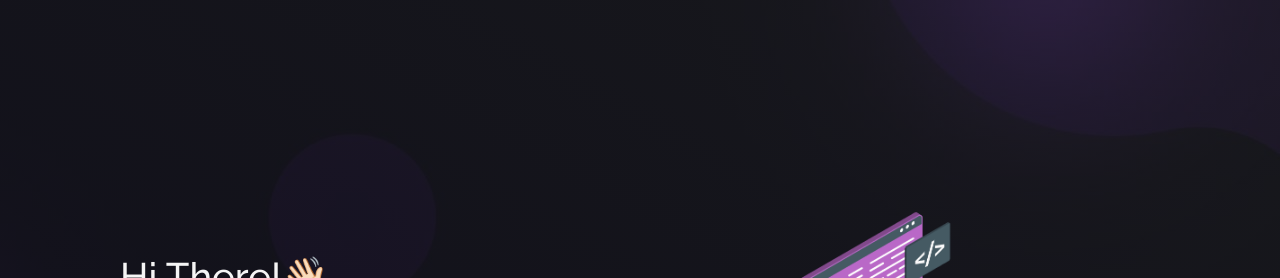
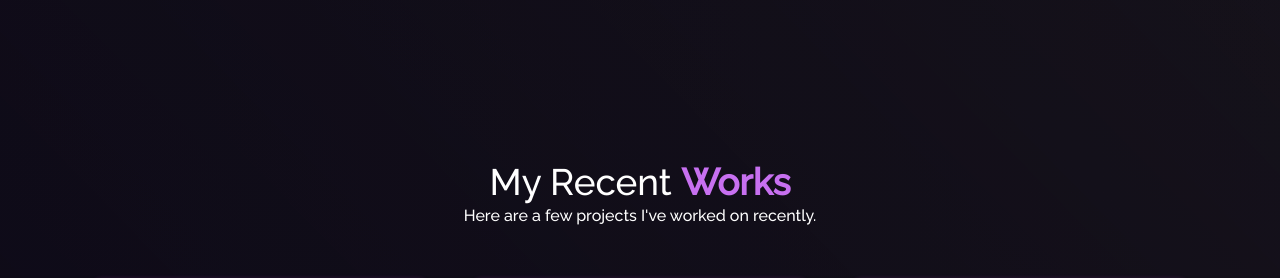
Before and after one commit to ilyess04/My-portfolio-website, a React (Create React App) app: page /projects in a window 1280 px wide. Before the commit this address led to /. Shown: the top 278 px of the page. Built offline with nearby package versions, Linux system fonts and the light colour scheme.

Commit message:
Projects page

```diff
--- a/src/pages/index.ts
+++ b/src/pages/index.ts
@@ -1,4 +1,5 @@
 import Home from "./home/Home";
 import About from "./about/About";
 import Resume from "./resume/Resume";
-export { Home, About, Resume };
+import Projects from "./projects/Projects";
+export { Home, About, Resume, Projects };
--- /dev/null
+++ b/src/pages/projects/Projects.tsx
@@ -0,0 +1,7 @@
+import { ICommonComponent } from "../../common/interfaces";
+import { ProjectsTemplate } from "../../templates";
+
+const Projects = ({ lang }: ICommonComponent): JSX.Element => {
+  return <ProjectsTemplate lang={lang} />;
+};
+export default Projects;
--- a/src/routes/AppRoutes.tsx
+++ b/src/routes/AppRoutes.tsx
@@ -1,6 +1,6 @@
 import PublicRoute from "./publicRoute/PublicRoute";
 import { BrowserRouter, Routes, Navigate, Route } from "react-router-dom";
-import { About, Home, Resume } from "../pages";
+import { About, Home, Projects, Resume } from "../pages";
 import { useContext } from "react";
 import { LangContext } from "../lang/provider/Provider";
 
@@ -13,6 +13,7 @@ const AppRoute = (): JSX.Element => {
           <Route path="/" element={<Home lang={lang} />} />
           <Route path="/about" element={<About lang={lang} />} />
           <Route path="/resume" element={<Resume lang={lang} />} />
+          <Route path="/projects" element={<Projects lang={lang} />} />
           <Route path="/*" element={<Navigate to="/" />} />
         </Route>
       </Routes>
```
